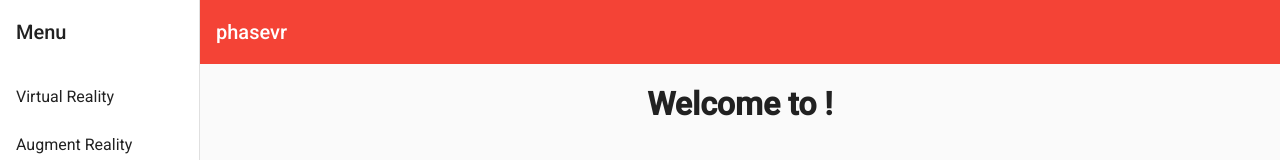
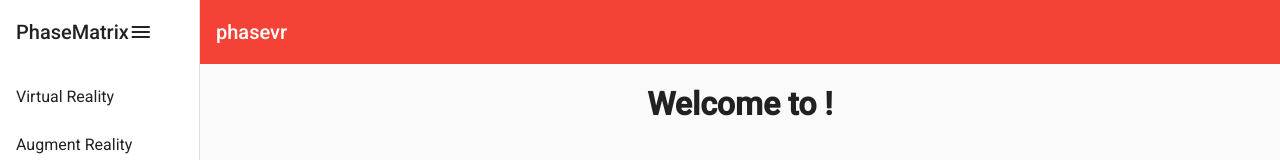
Before and after one commit to PMatrixMedia/phasevr, an Angular app: page / in a window 1280 px wide. Shown: the top 160 px of the page. Built offline with nearby package versions, Linux system fonts and the light colour scheme.

Commit message:
building Ui

```diff
--- a/src/app/phasenav/phasenav.component.html
+++ b/src/app/phasenav/phasenav.component.html
@@ -3,7 +3,8 @@
       [attr.role]="(isHandset$ | async) ? 'dialog' : 'navigation'"
       [mode]="(isHandset$ | async) ? 'over' : 'side'"
       [opened]="(isHandset$ | async) === false">
-    <mat-toolbar>Menu</mat-toolbar>
+
+      <mat-toolbar>PhaseMatrix <mat-icon aria-hidden="false" aria-label="Example home icon">menu</mat-icon></mat-toolbar>
     <mat-nav-list>
       <a mat-list-item href="#">Virtual Reality</a>
       <a mat-list-item href="#">Augment Reality</a>
```
